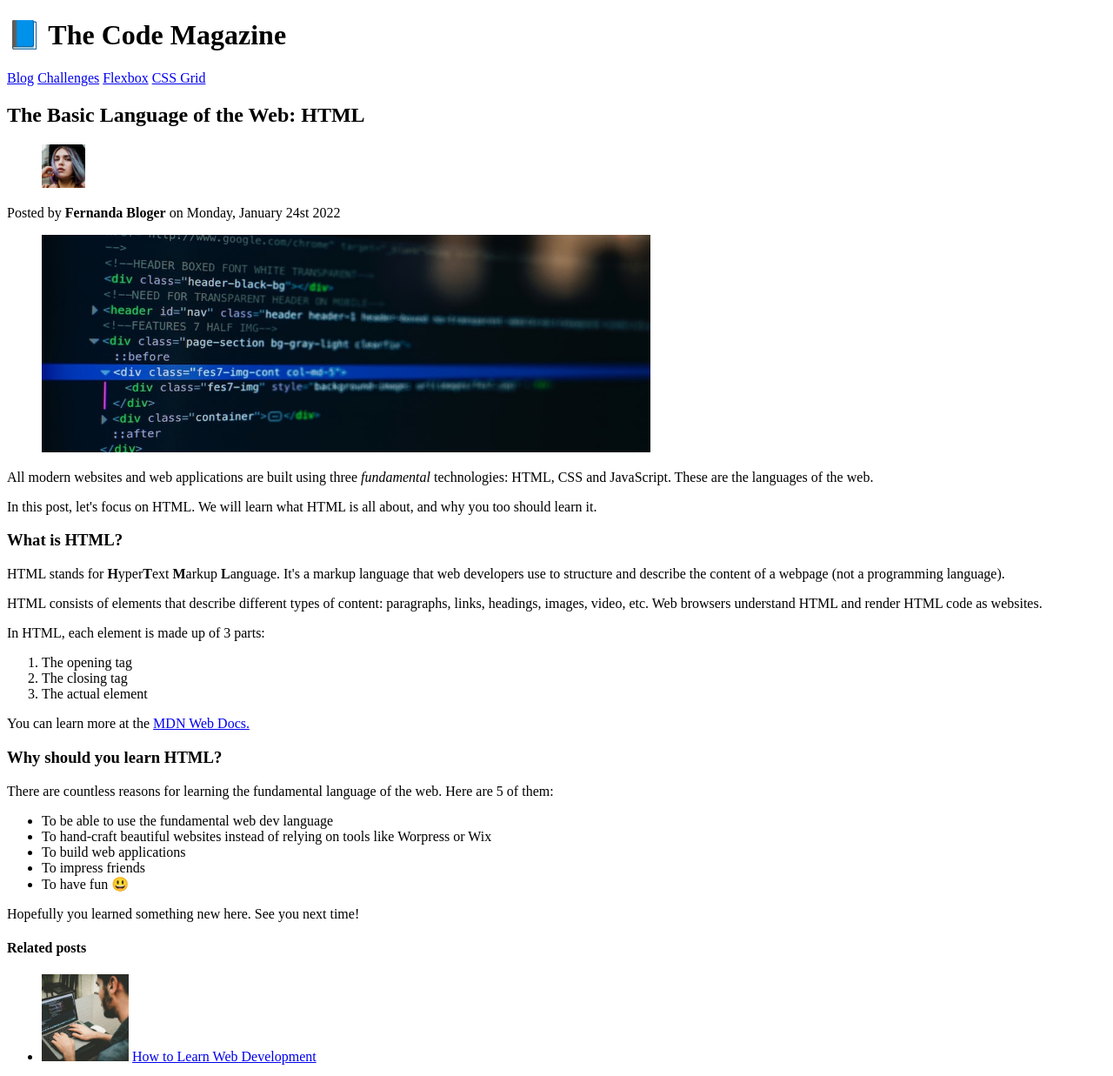
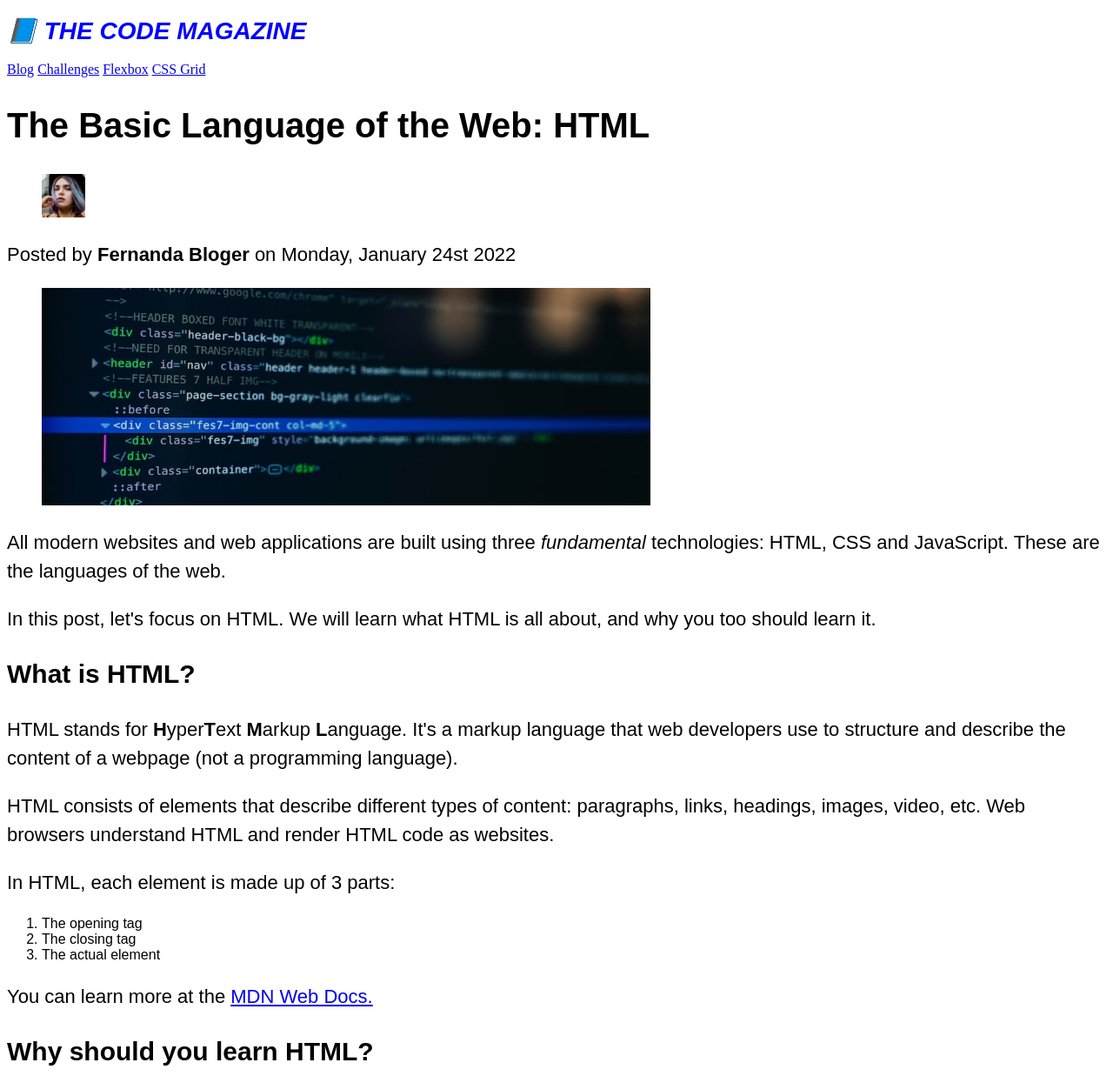
Before and after one commit to barbosa10/Basic-website-HMTL, a plain HTML site: page index.html in a window 1280 px wide. Shown: the top 1237 px of the page at 87% size. Drawn offline with Linux system fonts and the light colour scheme.

Commit message:
Add some configurations with CSS

```diff
--- a/index.html
+++ b/index.html
@@ -4,6 +4,7 @@
     <meta charset="UTF-8" />
     <meta http-equiv="X-UA-Compatible" content="IE=edge" />
     <meta name="viewport" content="width=device-width, initial-scale=1.0" />
+    <link href="style.css" rel="stylesheet" />
     <title>The Basic Language of the Web: HTML</title>
   </head>
   <body>
--- /dev/null
+++ b/style.css
@@ -0,0 +1,35 @@
+h1 {
+  color: blue;
+  font-size: 28px;
+  font-family: sans-serif;
+  text-transform: uppercase;
+  font-style: italic;
+}
+
+h2 {
+  font-size: 40px;
+  font-family: sans-serif;
+}
+
+h3 {
+  font-size: 30px;
+  font-family: sans-serif;
+}
+
+h4 {
+  font-size: 20px;
+  font-family: sans-serif;
+  text-transform: uppercase;
+  text-align: center;
+}
+
+p {
+  font-size: 22px;
+  font-family: sans-serif;
+  line-height: 1.5;
+}
+
+li {
+  font-size: 20;
+  font-family: sans-serif;
+}
```
